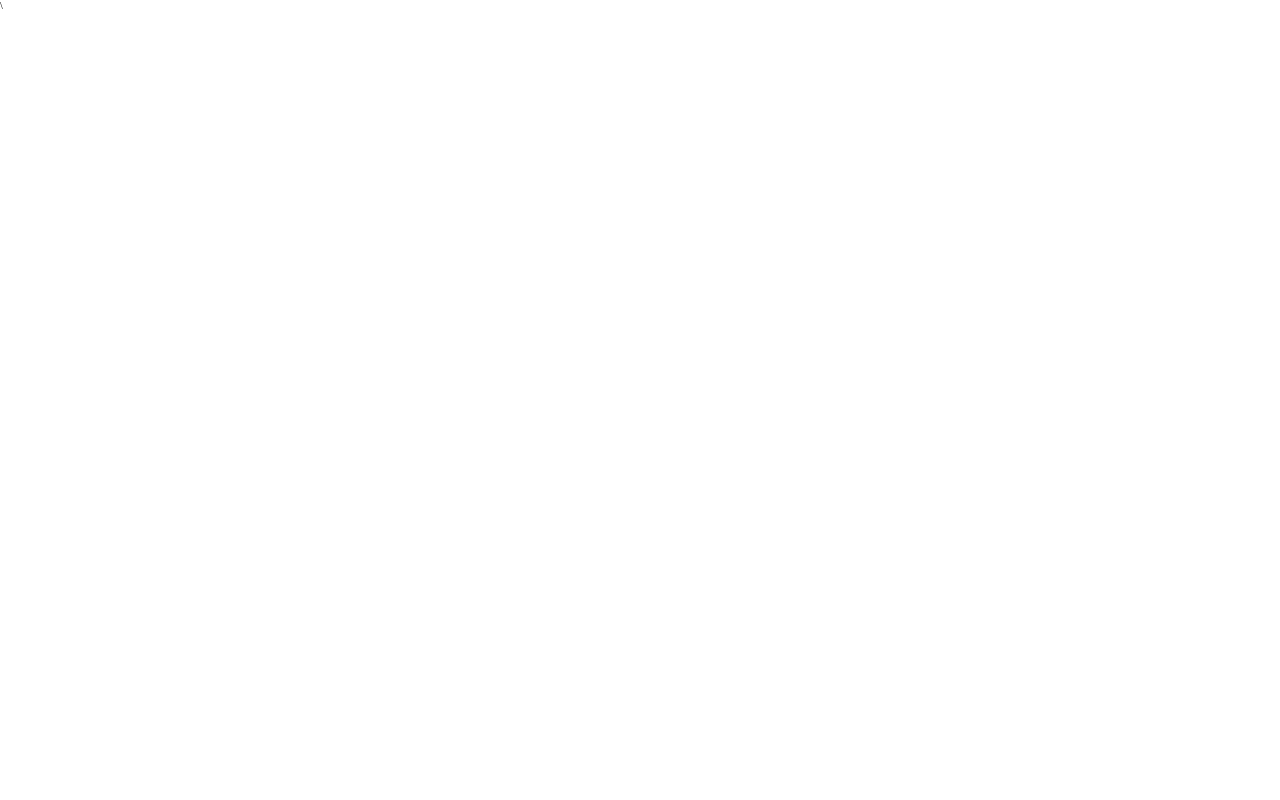
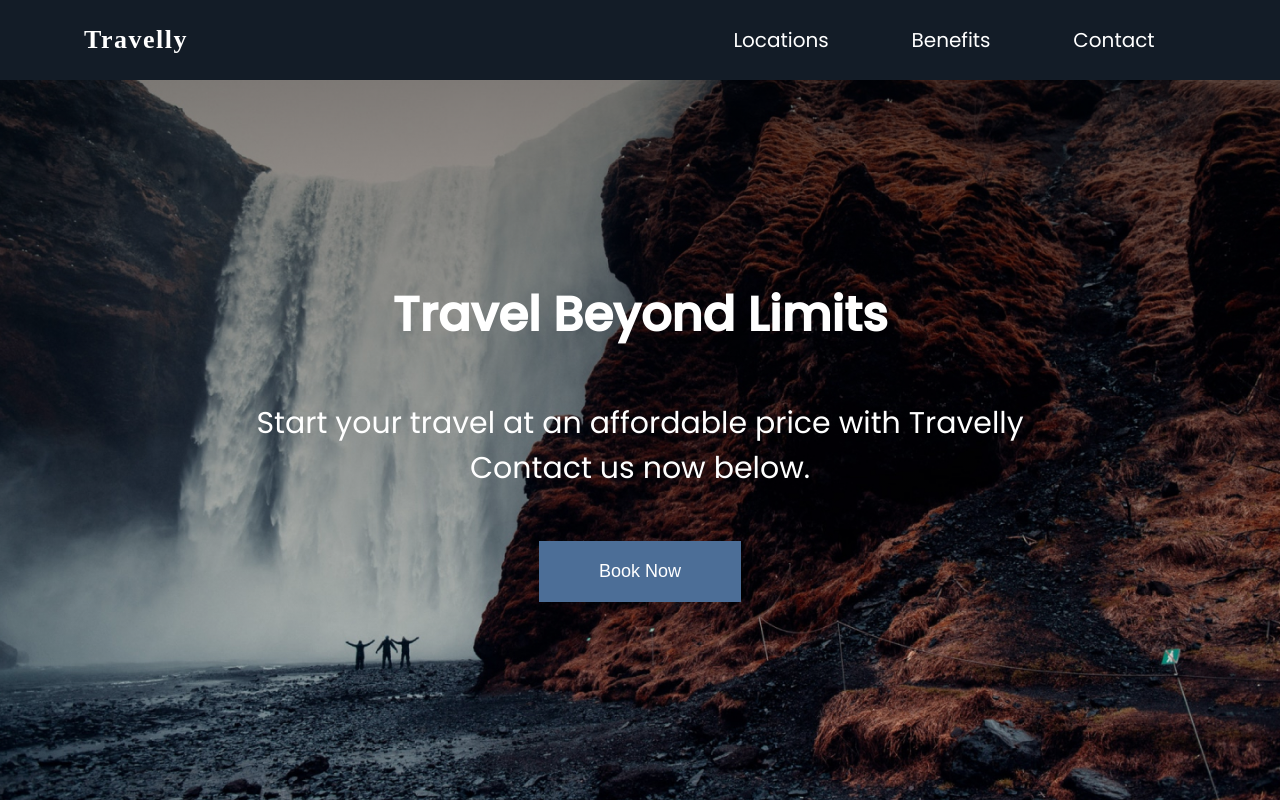
Before and after one commit to andrzejpol/travelly, a website: page index.html in a window 1280 px wide. Drawn offline with Linux system fonts and the light colour scheme; a web font is replaced by a local one.

Commit message:
Add nav and hero section

```diff
--- a/index.html
+++ b/index.html
@@ -7,13 +7,30 @@
   <meta name="description"
     content="Travelly is a travel agency website that helps you pick out your holiday destination">
   <meta name="robots" content="index, follow">
-  <link rel="icon" href="/icons/airplane.svg">\
+  <link rel="icon" href="/icons/airplane.svg">
+  <link rel="preconnect" href="https://fonts.gstatic.com">
+  <link href="https://fonts.googleapis.com/css2?family=Pattaya&family=Poppins:wght@400;500&display=swap"
+    rel="stylesheet">
   <link rel="stylesheet" href="/style.css">
   <title>Travelly | Travelling Agency</title>
 </head>
 
 <body>
-
+  <header class="main-head">
+    <nav>
+      <h1 id="logo">Travelly</h1>
+      <ul>
+        <li><a href="#locations">Locations</a></li>
+        <li><a href="#benefits">Benefits</a></li>
+        <li><a href="#contact">Contact</a></li>
+      </ul>
+    </nav>
+  </header>
+  <section class="hero">
+    <h2>Travel Beyond Limits</h2>
+    <h3>Start your travel at an affordable price with Travelly <br /> Contact us now below.</h3>
+    <button>Book Now</button>
+  </section>
 </body>
 
 </html>
--- a/style.css
+++ b/style.css
@@ -9,3 +9,83 @@
 html {
   font-size: 62.5%;
 }
+body {
+  font-family: 'Poppins', sans-serif;
+}
+
+h1 {
+  font-size: 2.6rem;
+}
+li, button, label, input,p {
+  font-size: 2rem;
+}
+
+h2{
+  font-size: 4.8rem;
+}
+h3{
+  font-size: 3rem;
+  font-weight: 400;
+}
+
+h4,h5 {
+  font-size: 2.8rem;
+}
+a {
+  color: white;
+  text-decoration: none;
+}
+
+button {
+  padding: 2rem 6rem;
+  background: #4c6e97;
+  border: none;
+  color: white;
+  font-size: 1.8rem;
+  cursor: pointer;
+}
+/* Nav */
+.main-head {
+  background-color: #131c27;
+  color: white;
+}
+nav {
+  display: flex;
+  width: 90%;
+  margin: auto;
+  padding: 2rem;
+  min-height: 10vh;
+  align-items: center;
+}
+
+nav ul {
+  display: flex;
+  flex: 1 1 40rem;
+  justify-content: space-around;
+  align-items: center;
+  list-style: none;
+}
+
+#logo {
+flex: 2 1 40rem;
+font-family: 'Pattaya';
+letter-spacing: 0.15rem;
+}
+
+.hero {
+  min-height: 90vh;
+  background: linear-gradient(rgba(0, 0, 0, 0.5), transparent),url('/img/landing-page.jpg');
+  background-repeat: no-repeat;
+  background-size: cover;
+  background-position: center;
+  color: white;
+  display: flex;
+  flex-direction: column;
+  justify-content: center;
+  align-items: center;
+  text-align: center;
+}
+
+.hero h3 {
+  padding: 5rem;
+}
```
